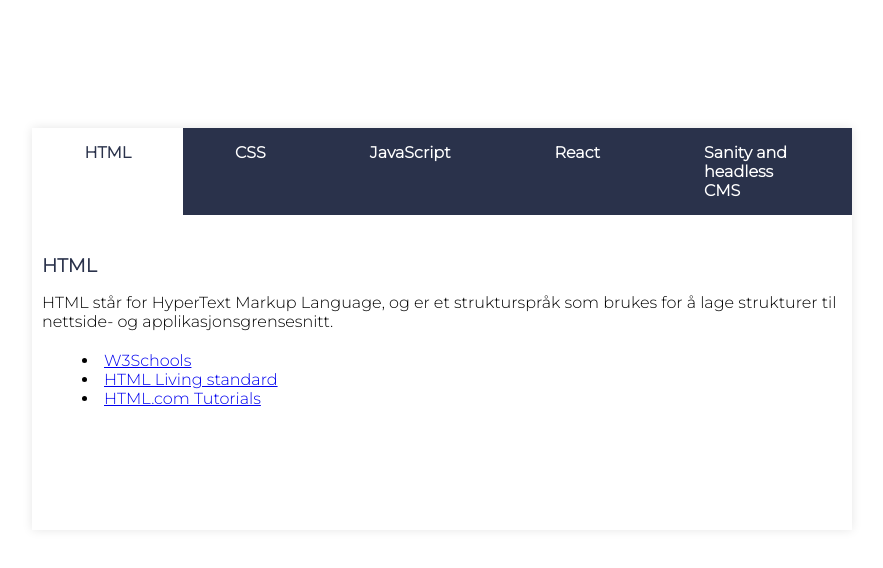
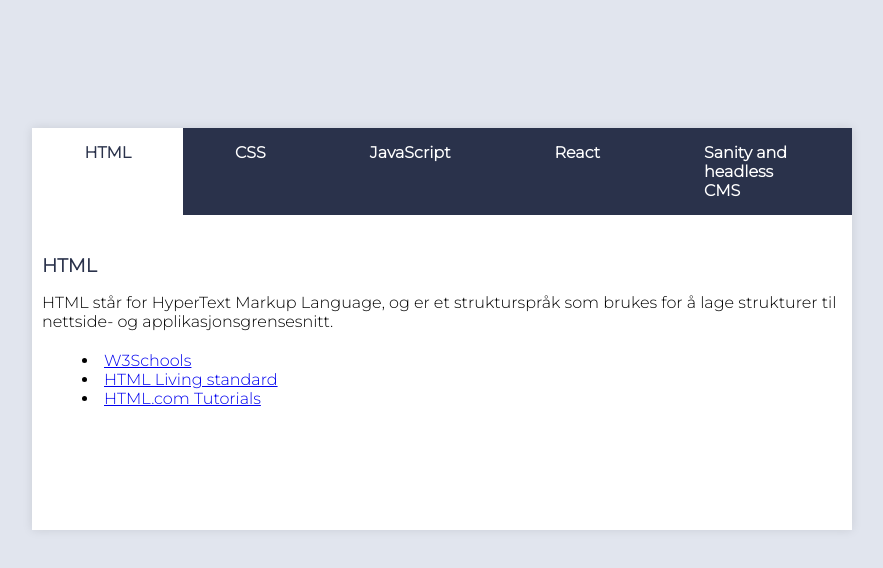
Before and after one commit to CakeDsx/uin24ak2_resource_layout_Nguyen, a plain HTML site: page index.html in a window 1280 px wide. Shown: the whole page, without its empty margins (198-1081 px from the left). Drawn offline with Linux system fonts and the light colour scheme.

Commit message:
Update style.css

```diff
--- a/style.css
+++ b/style.css
@@ -19,7 +19,7 @@ body {
     flex-direction: column;
     align-items: center;
     min-height: 100vh;
-    background-color: var(--white);
+    background-color: var(--gray);
     font-family: var(--font);
 }
 
```
